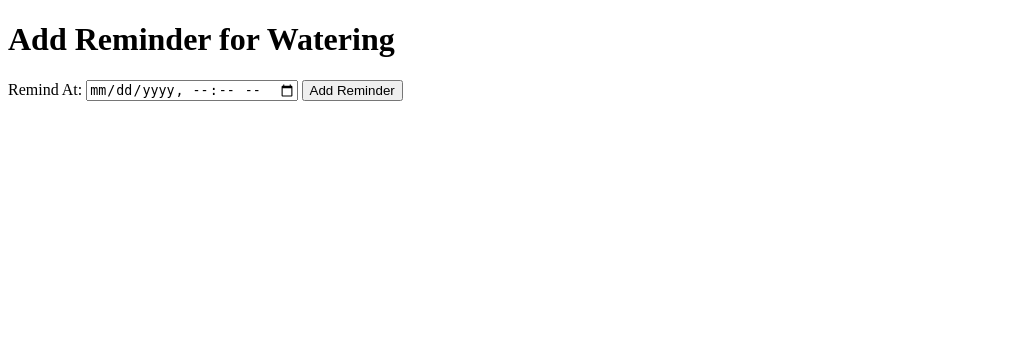
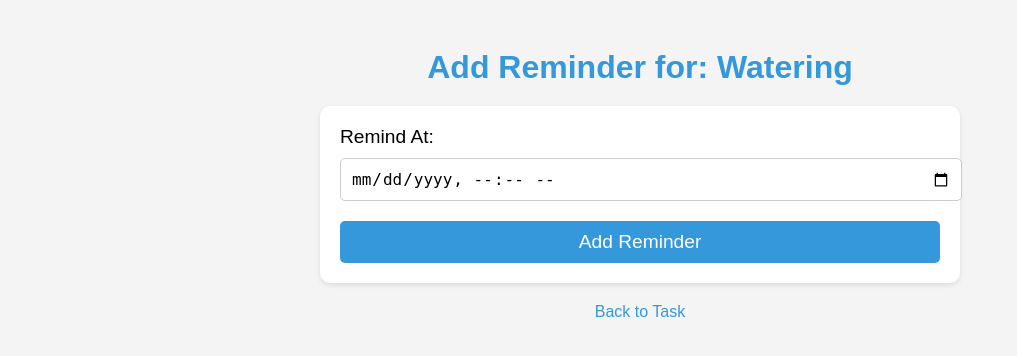
Before and after one commit to gashug/ShambaScape, a Django app: page /planner/1/add-reminder/ in a window 1280 px wide. Shown: the top 356 px of the page, without its empty margins (0-1017 px from the left). Run offline with Django 5.2, Linux system fonts and the light colour scheme; data comes from the database, SQL or seed files in the repository; both versions use the stored data as it was after the commit.

Commit message:
updated the add reminder functionality

```diff
--- /dev/null
+++ b/planner/static/planner/css/add_reminder.css
@@ -0,0 +1,62 @@
+body {
+    font-family: Arial, sans-serif;
+    background-color: #f4f4f4;
+    padding: 20px;
+}
+
+h1 {
+    text-align: center;
+    color: #3498db;
+    margin-bottom: 20px;
+}
+
+form {
+    max-width: 600px;
+    margin: 0 auto;
+    padding: 20px;
+    background-color: white;
+    border-radius: 10px;
+    box-shadow: 0 2px 5px rgba(0, 0, 0, 0.1);
+}
+
+label {
+    display: block;
+    margin-bottom: 10px;
+    font-size: 1.2rem;
+}
+
+input[type="datetime-local"] {
+    width: 100%;
+    padding: 10px;
+    margin-bottom: 20px;
+    border-radius: 5px;
+    border: 1px solid #ccc;
+    font-size: 1rem;
+}
+
+button {
+    width: 100%;
+    padding: 10px;
+    background-color: #3498db;
+    color: white;
+    border: none;
+    border-radius: 5px;
+    font-size: 1.2rem;
+    cursor: pointer;
+}
+
+button:hover {
+    background-color: #2980b9;
+}
+
+a {
+    display: block;
+    margin-top: 20px;
+    text-align: center;
+    color: #3498db;
+    text-decoration: none;
+}
+
+a:hover {
+    color: #2980b9;
+}
--- a/planner/templates/planner/add_reminder.html
+++ b/planner/templates/planner/add_reminder.html
@@ -1,17 +1,25 @@
+{% load static %}
 <!DOCTYPE html>
 <html lang="en">
 <head>
     <meta charset="UTF-8">
     <meta name="viewport" content="width=device-width, initial-scale=1.0">
-    <title>Add Reminder</title>
+    <title>Add Reminder for Task: {{ task.name }}</title>
+    <link rel="stylesheet" href="{% static 'planner/css/add_reminder.css' %}">
 </head>
 <body>
-    <h1>Add Reminder for {{ task.name }}</h1>
+
+    <h1>Add Reminder for: {{ task.name }}</h1>
+
     <form method="POST">
         {% csrf_token %}
         <label for="remind_at">Remind At:</label>
-        <input type="datetime-local" id="remind_at" name="remind_at" required>
+        <input type="datetime-local" name="remind_at" required>
+
         <button type="submit">Add Reminder</button>
     </form>
+
+    <a href="{% url 'task_detail_edit' task.id %}">Back to Task</a>
+
 </body>
 </html>
--- a/planner/templates/planner/task_list.html
+++ b/planner/templates/planner/task_list.html
@@ -26,10 +26,12 @@
                 <form method="POST">
                     {% csrf_token %}
                     <input type="hidden" name="task_id" value="{{ task.id }}">
+
+                    <!-- Make task name clickable -->
                     {% if task.completed %}
-                        <span class="task-name completed">{{ task.name }}</span>
+                        <a href="{% url 'task_detail_edit' task.id %}" class="task-name completed">{{ task.name }}</a>
                     {% else %}
-                        <span class="task-name">{{ task.name }} - Due: {{ task.due_date|date:"M d, Y H:i" }}</span>
+                        <a href="{% url 'task_detail_edit' task.id %}" class="task-name">{{ task.name }} - Due: {{ task.due_date|date:"M d, Y H:i" }}</a>
                         <button type="submit" class="mark-completed-btn">Mark as Completed</button>
                     {% endif %}
                 </form>
--- a/planner/urls.py
+++ b/planner/urls.py
@@ -6,5 +6,6 @@ urlpatterns = [
     path('tasks/', views.task_list, name='task_list'),  # Task list page
     path('create/', views.task_create, name='task_create'),  # URL for creating a new task
     path('<int:task_id>/', views.task_detail_edit, name='task_detail_edit'),  # URL for viewing task details
+    path('<int:task_id>/delete/', views.task_delete, name='task_delete'),  # Delete task
     path('<int:task_id>/add-reminder/', views.add_reminder, name='add_reminder'),  # URL for adding a reminder
 ]
--- a/planner/views.py
+++ b/planner/views.py
@@ -92,7 +92,7 @@ def add_reminder(request, task_id):
     if request.method == 'POST':
         remind_at = request.POST.get('remind_at')  # Get the reminder time
         Reminder.objects.create(task=task, remind_at=remind_at)  # Create and save the reminder
-        return redirect('task_detail', task_id=task.id)  # Redirect to the task detail page
+        return redirect('task_detail_edit', task_id=task.id)  # Redirect to the task detail page
     return render(request, 'planner/add_reminder.html', {'task': task})
 
 # View to delete an existing task
```
Also changed, not shown: db.sqlite3.
